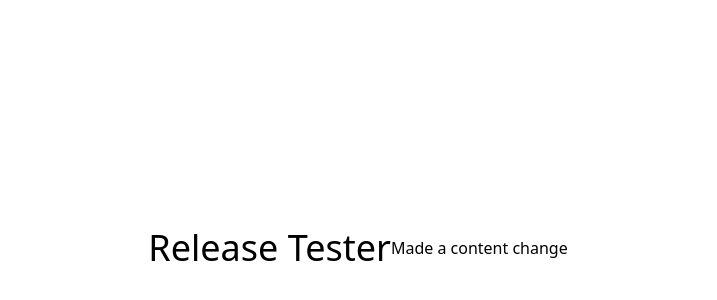
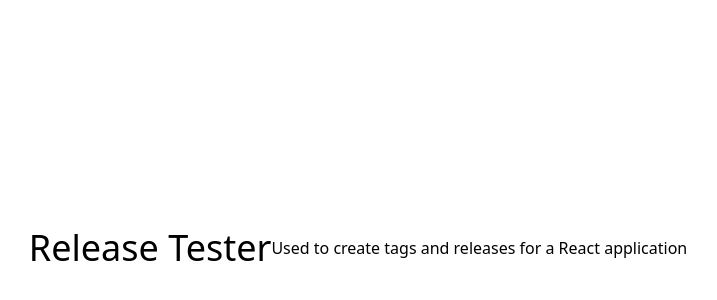
Before and after one commit to thaboRach/release-tester, a React (Vite) app: page / in a window 1280 px wide. Shown: the part 152-452 px from the top of the page, without its empty margins (282-999 px from the left). Built offline with nearby package versions, Linux system fonts and the light colour scheme.

Commit message:
update summary

```diff
--- a/src/App.tsx
+++ b/src/App.tsx
@@ -2,7 +2,7 @@ function App() {
   return (
     <main className="flex items-center justify-center w-full min-h-screen">
       <h1 className="text-4xl">Release Tester</h1>
-      <p>Made a content change</p>
+      <p>Used to create tags and releases for a React application</p>
     </main>
   );
 }
```
